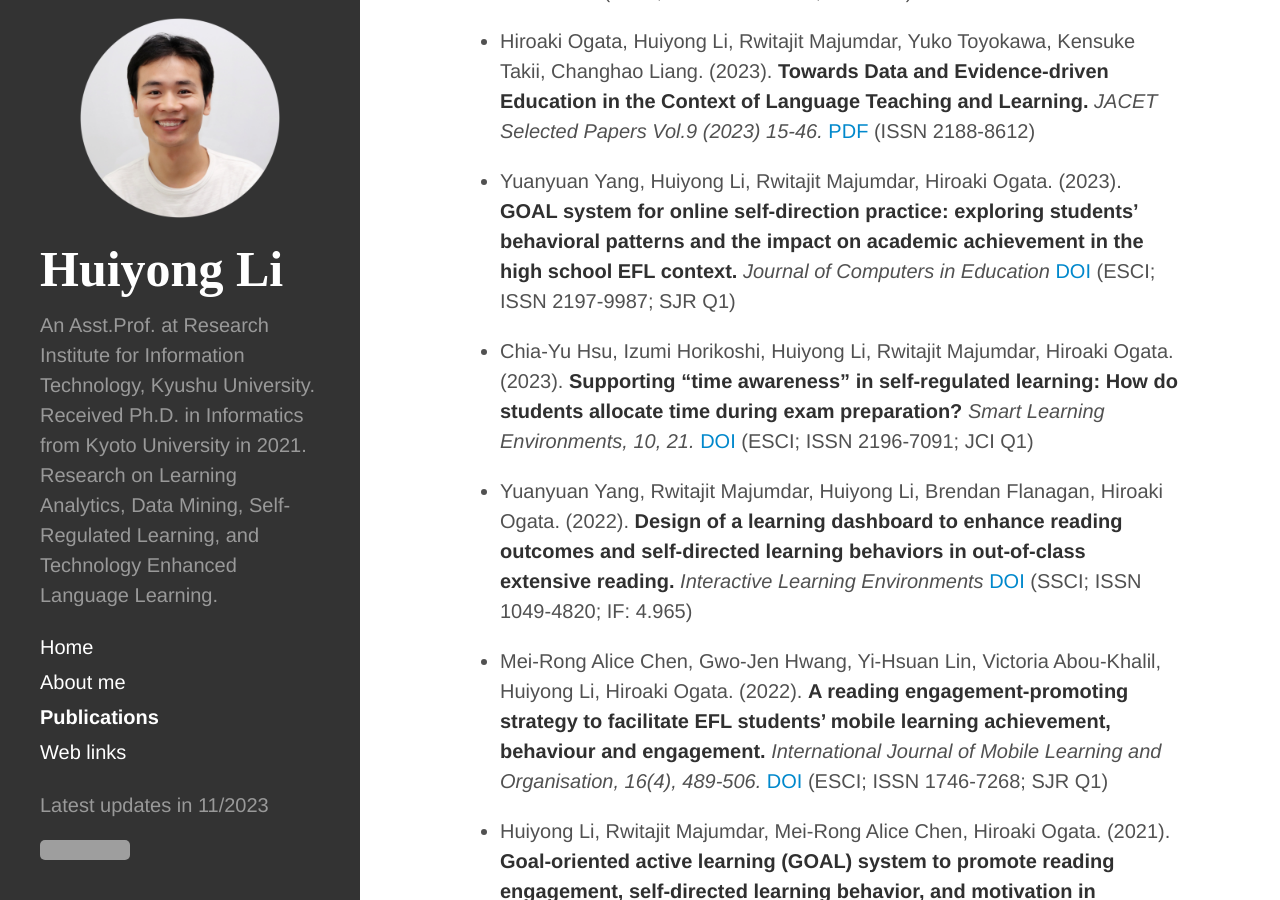
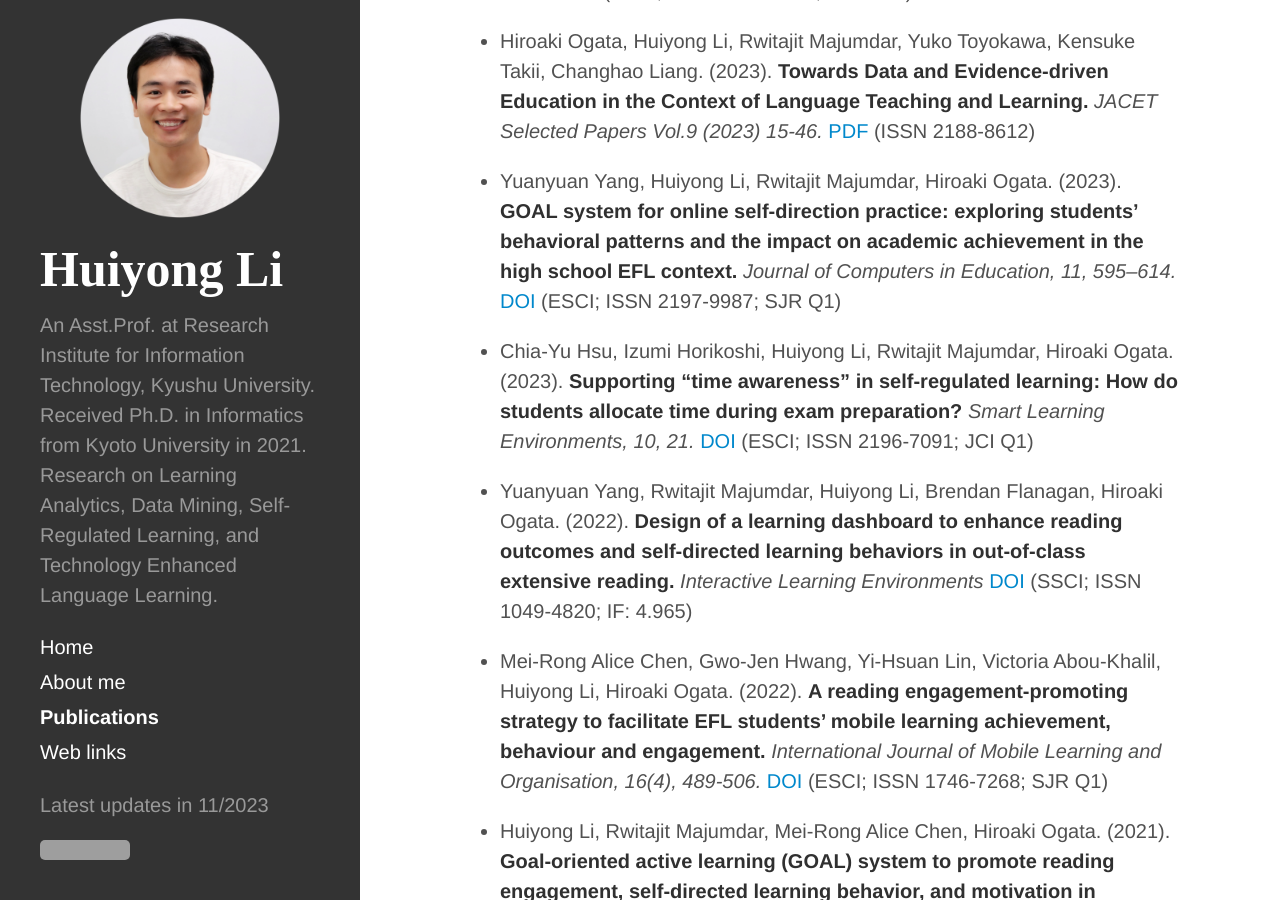
Before and after one commit to li-huiyong/li-huiyong.github.io, a Jekyll site: the page built from publications.md, in a window 1280 px wide and 900 px high, scrolled down 547 px. Built offline with Jekyll 4.4.1, drawn with Linux system fonts in a browser that asks for light colours; nearby versions of some CDN libraries; some web fonts are replaced; grey boxes are pictures that could not be loaded.

```diff
--- a/publications.md
+++ b/publications.md
@@ -15,7 +15,7 @@
 
 * Hiroaki Ogata, Huiyong Li, Rwitajit Majumdar, Yuko Toyokawa, Kensuke Takii, Changhao Liang. (2023). **Towards Data and Evidence-driven Education in the Context of Language Teaching and Learning.** _JACET Selected Papers Vol.9 (2023) 15-46._ [PDF](https://www.jacet.org/SelectedPapers/JACET61_2022_SP_9){:target="_blank"} (ISSN 2188-8612)
 
-* Yuanyuan Yang, Huiyong Li, Rwitajit Majumdar, Hiroaki Ogata. (2023). **GOAL system for online self‑direction practice: exploring students’ behavioral patterns and the impact on academic achievement in the high school EFL context.** _Journal of Computers in Education_ [DOI](https://doi.org/10.1007/s40692-023-00272-0){:target="_blank"} (ESCI; ISSN 2197-9987; SJR Q1)
+* Yuanyuan Yang, Huiyong Li, Rwitajit Majumdar, Hiroaki Ogata. (2023). **GOAL system for online self‑direction practice: exploring students’ behavioral patterns and the impact on academic achievement in the high school EFL context.** _Journal of Computers in Education, 11, 595–614._ [DOI](https://doi.org/10.1007/s40692-023-00272-0){:target="_blank"} (ESCI; ISSN 2197-9987; SJR Q1)
 
 * Chia-Yu Hsu, Izumi Horikoshi, Huiyong Li, Rwitajit Majumdar, Hiroaki Ogata. (2023). **Supporting “time awareness” in self-regulated learning: How do students allocate time during exam preparation?** _Smart Learning Environments, 10, 21._ [DOI](https://doi.org/10.1186/s40561-023-00243-z){:target="_blank"} (ESCI; ISSN 2196-7091; JCI Q1)
 
```
